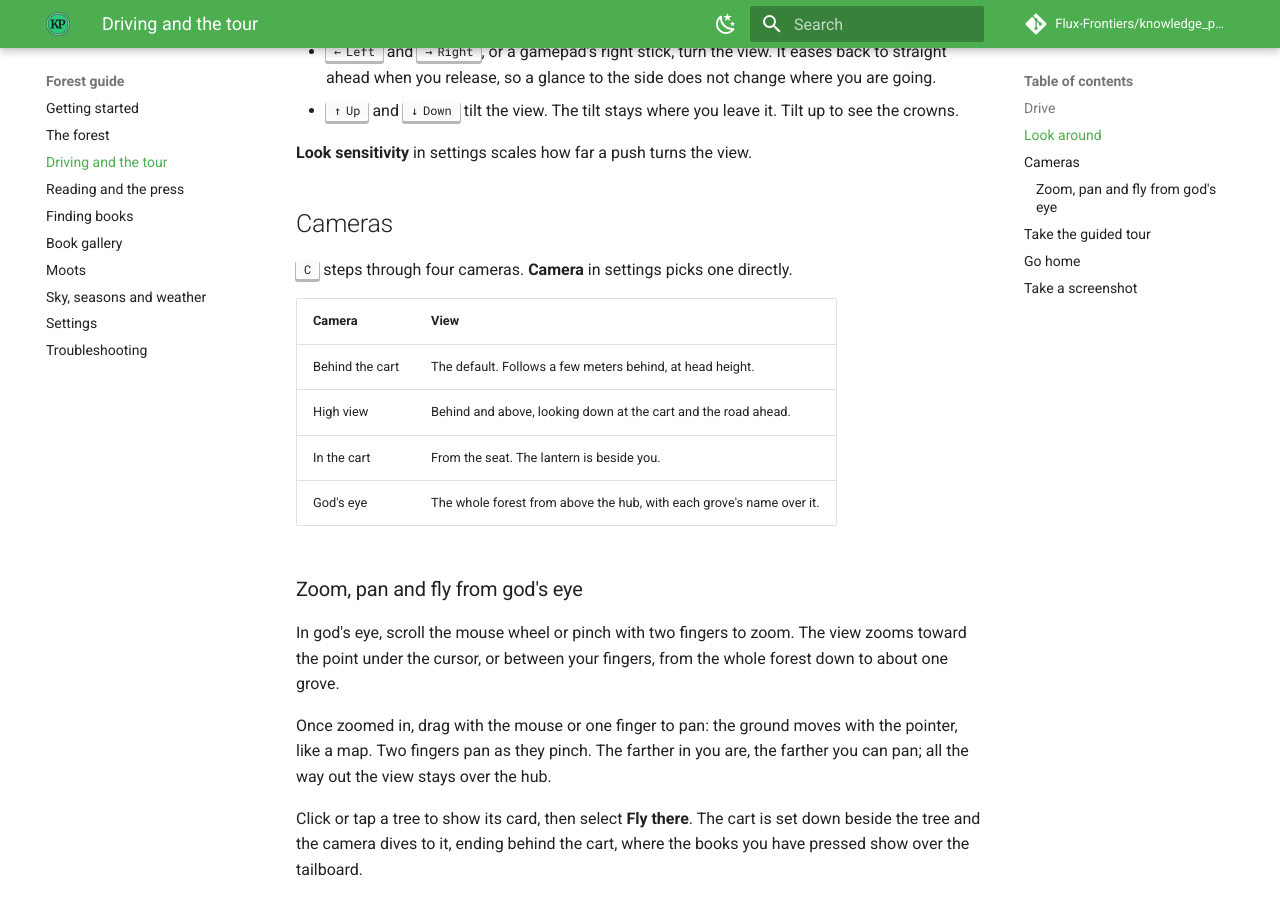
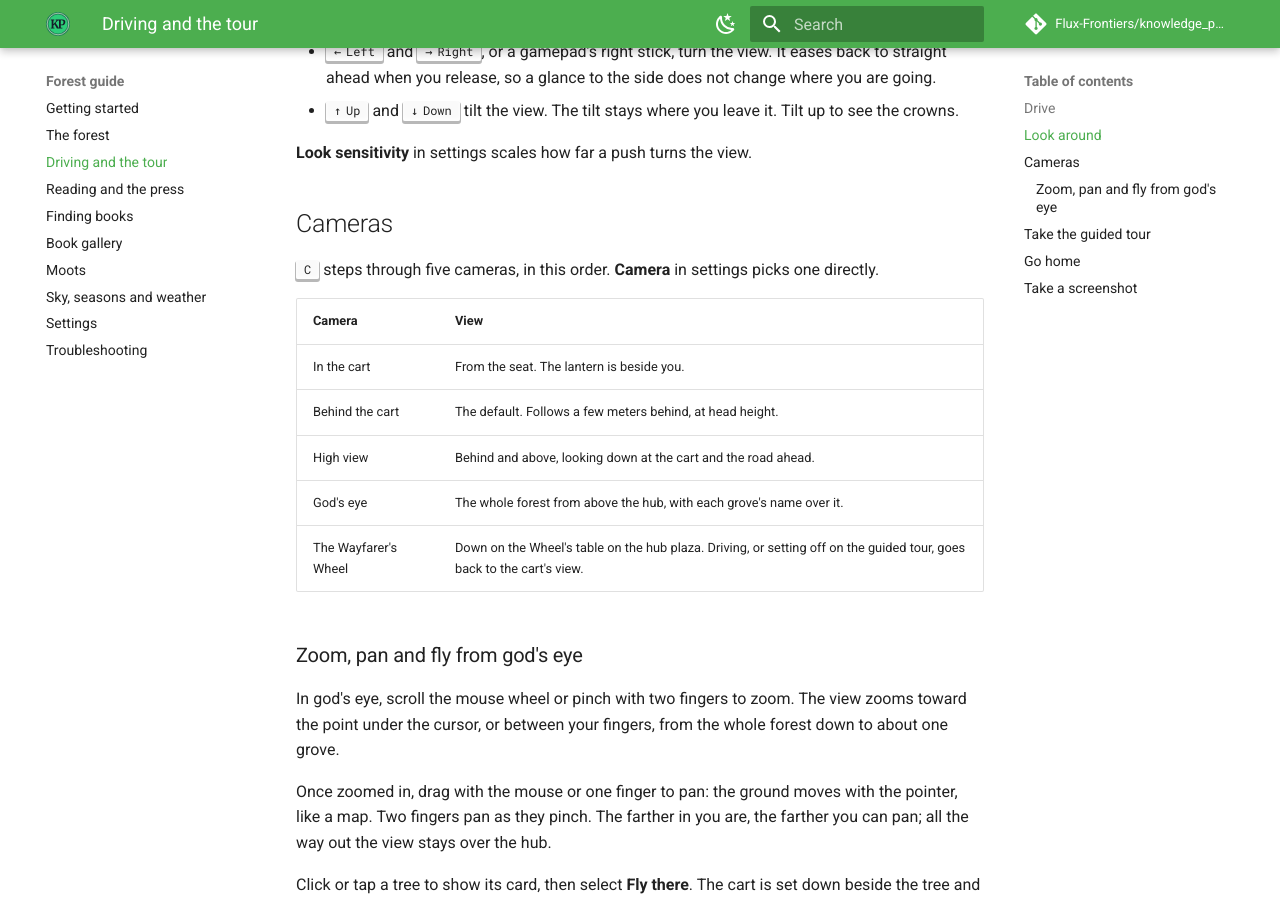
Before and after one commit to Flux-Frontiers/knowledge_press, an MkDocs documentation site: the page built from docs/forest/driving.md, in a window 1280 px wide and 900 px high, scrolled down 708 px. Built offline with MkDocs 1.6.1 and Material for MkDocs 9.7.7, drawn with Linux system fonts in a browser that asks for light colours; comment, search, counter and statistics services are not loaded.

Commit message:
fix(forest): step the cameras from the cart outward
The camera button and C now step In the cart, Behind the cart, High view,
God's eye, the Wayfarer's Wheel, and round again. The driving guide lists
the five views in that order.

Co-Authored-By: Claude Opus 5.5 <noreply@anthropic.com>

```diff
--- a/docs/forest/driving.md
+++ b/docs/forest/driving.md
@@ -30,14 +30,15 @@ driving.
 
 ## Cameras
 
-++c++ steps through four cameras. **Camera** in settings picks one directly.
+++c++ steps through five cameras, in this order. **Camera** in settings picks one directly.
 
 | Camera | View |
 | --- | --- |
+| In the cart | From the seat. The lantern is beside you. |
 | Behind the cart | The default. Follows a few meters behind, at head height. |
 | High view | Behind and above, looking down at the cart and the road ahead. |
-| In the cart | From the seat. The lantern is beside you. |
 | God's eye | The whole forest from above the hub, with each grove's name over it. |
+| The Wayfarer's Wheel | Down on the Wheel's table on the hub plaza. Driving, or setting off on the guided tour, goes back to the cart's view. |
 
 ### Zoom, pan and fly from god's eye
 
```
Also changed, not shown: CHANGELOG.md (+3 -2 lines), 2 other files.
